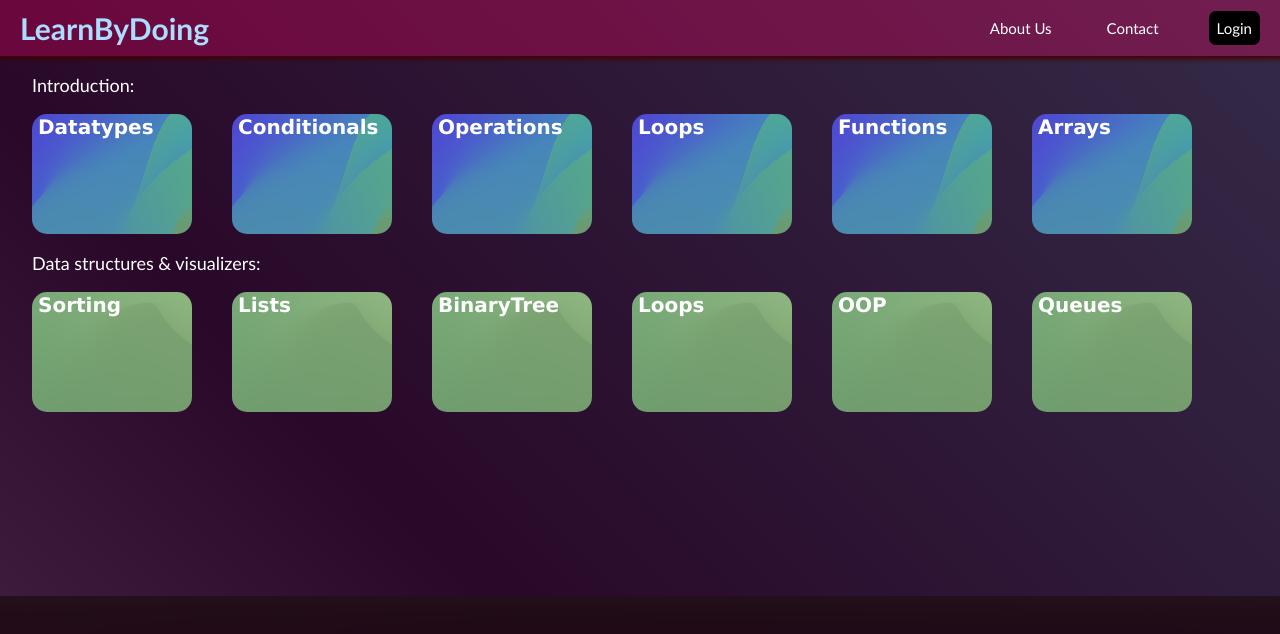
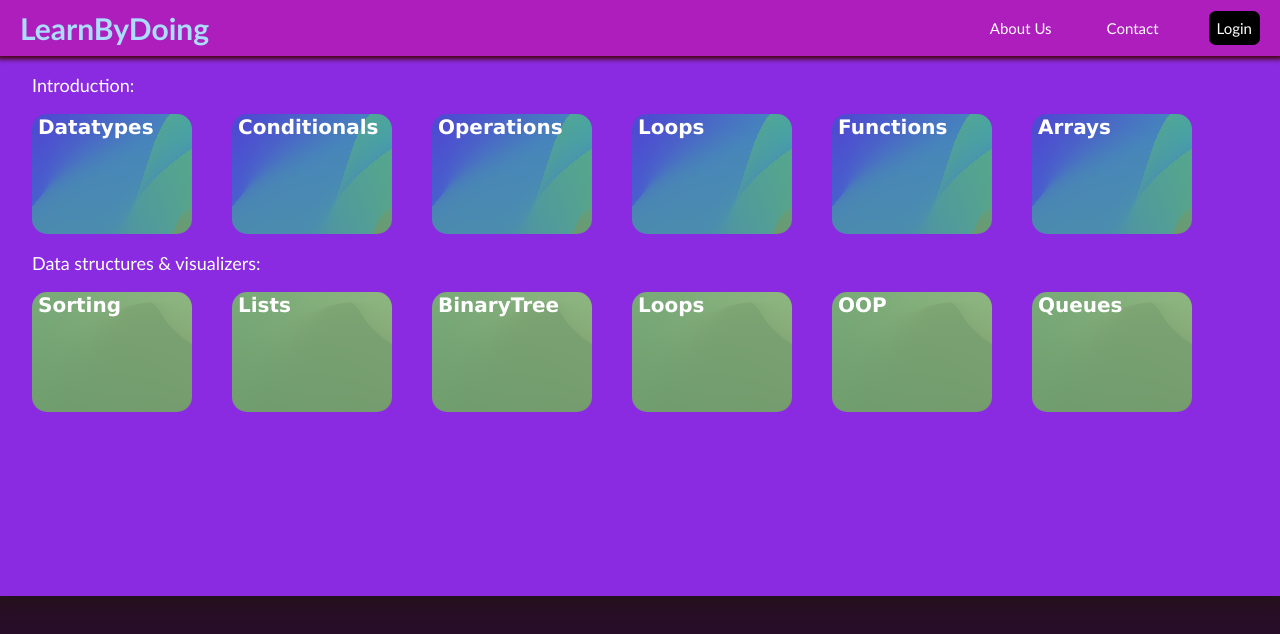
Before and after one commit to Viktoria43/LearningByDoing, a React (Create React App) app: page / in a window 1280 px wide. Shown: the top 634 px of the page. Built offline with nearby package versions, Linux system fonts and the light colour scheme.

Commit message:
changed bg to static

```diff
--- a/src/App.css
+++ b/src/App.css
@@ -1,22 +1,11 @@
 body {
   display: flex;
   min-height: 100vh;
-  background: linear-gradient(45deg, #1100ff, #977997, #290829, #3e4d66);
+  background-color: blueviolet;
   background-size: 400% 400%;
-  animation: gradientAnimation 15s ease infinite;
 }
 
-@keyframes gradientAnimation {
-  0% {
-    background-position: 0% 50%;
-  }
-  50% {
-    background-position: 100% 50%;
-  }
-  100% {
-    background-position: 0% 50%;
-  }
-}
+
 
 .page {
   display: flex;
```
